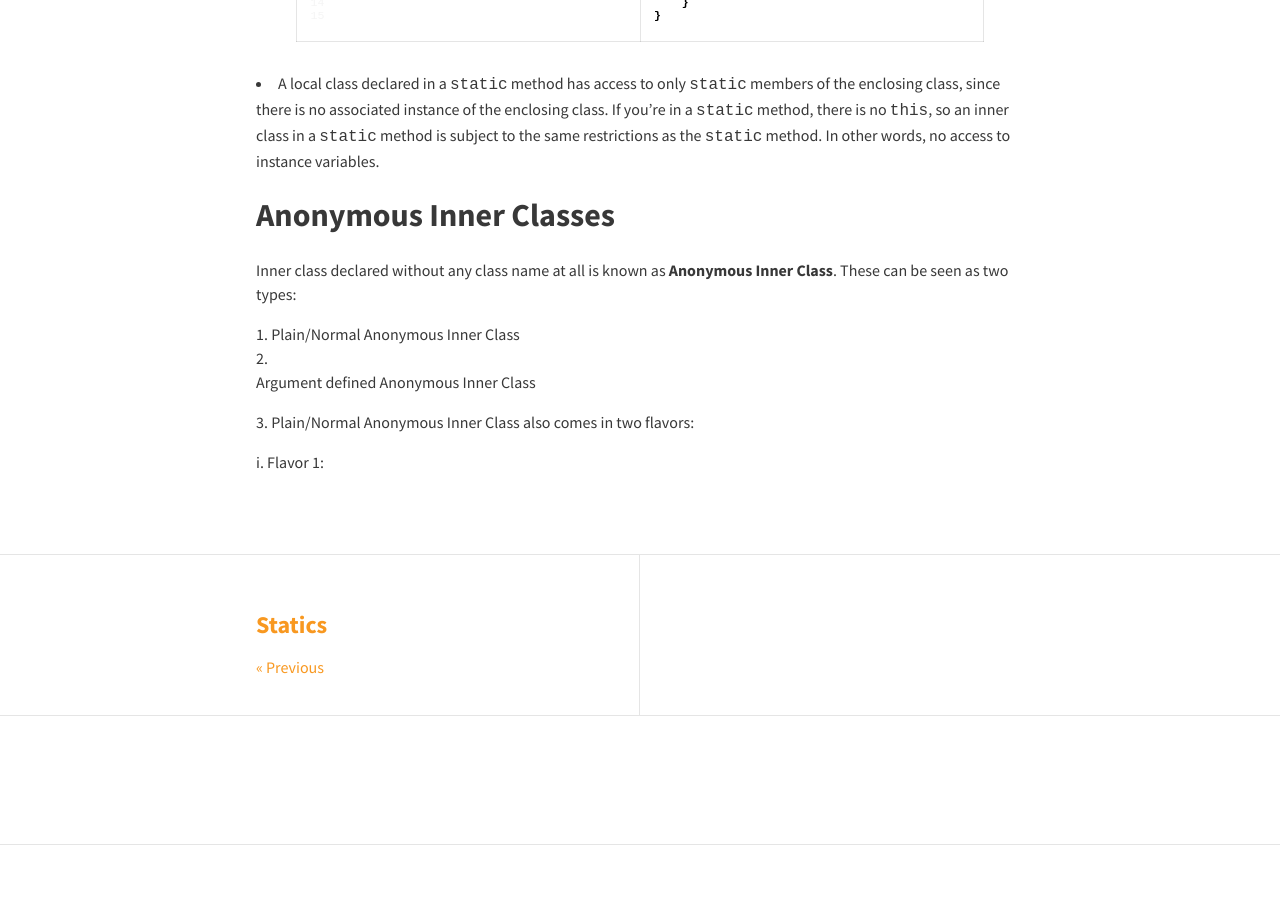
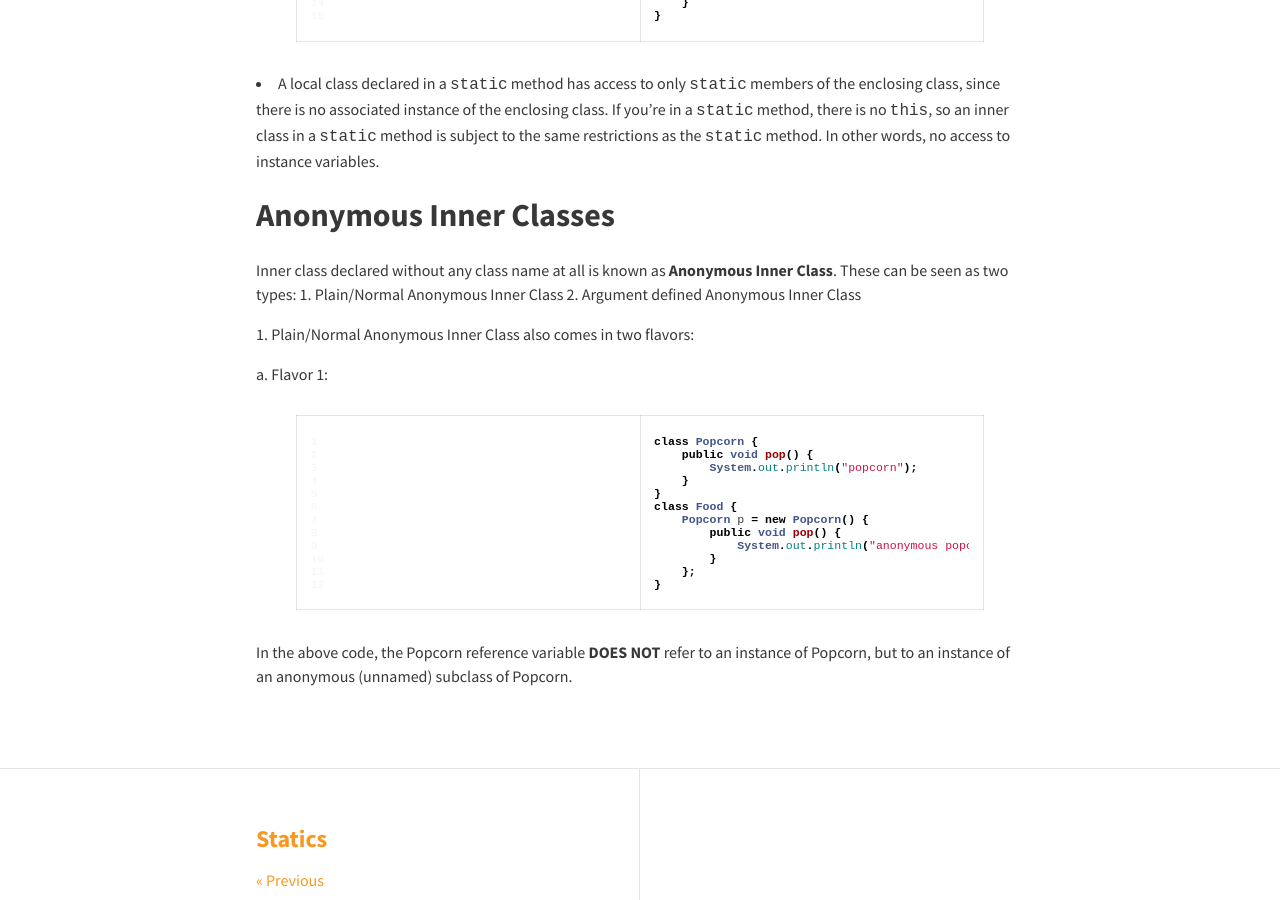
Before and after one commit to rampatra/JavaNotes, a Jekyll site: the page built from _posts/2015-08-20-nested-classes.md, in a window 1280 px wide and 900 px high, scrolled down 5149 px. Built offline with Jekyll 4.4.1, drawn with Linux system fonts in a browser that asks for light colours; nearby versions of some CDN libraries; comment, search, counter and statistics services are not loaded.

Commit message:
added content

```diff
--- a/_posts/2015-08-20-nested-classes.md
+++ b/_posts/2015-08-20-nested-classes.md
@@ -277,9 +277,27 @@ associated instance of the enclosing class. If you're in a `static` method, ther
 ## Anonymous Inner Classes
 
 Inner class declared without any class name at all is known as __Anonymous Inner Class__. These can be seen as two types:
-1. Plain/Normal Anonymous Inner Class
-2. Argument defined Anonymous Inner Class
+    1. Plain/Normal Anonymous Inner Class
+    2. Argument defined Anonymous Inner Class
 
 1. Plain/Normal Anonymous Inner Class also comes in two flavors:
 
-i. Flavor 1:
+a. Flavor 1:
+
+{% highlight java linenos %}
+class Popcorn {
+    public void pop() {
+        System.out.println("popcorn");
+    }
+}
+class Food {
+    Popcorn p = new Popcorn() {
+        public void pop() {
+            System.out.println("anonymous popcorn");
+        }
+    };
+}
+{% endhighlight %}
+
+In the above code, the Popcorn reference variable __DOES NOT__ refer to an instance of Popcorn, but to an instance of an
+anonymous (unnamed) subclass of Popcorn.
```
